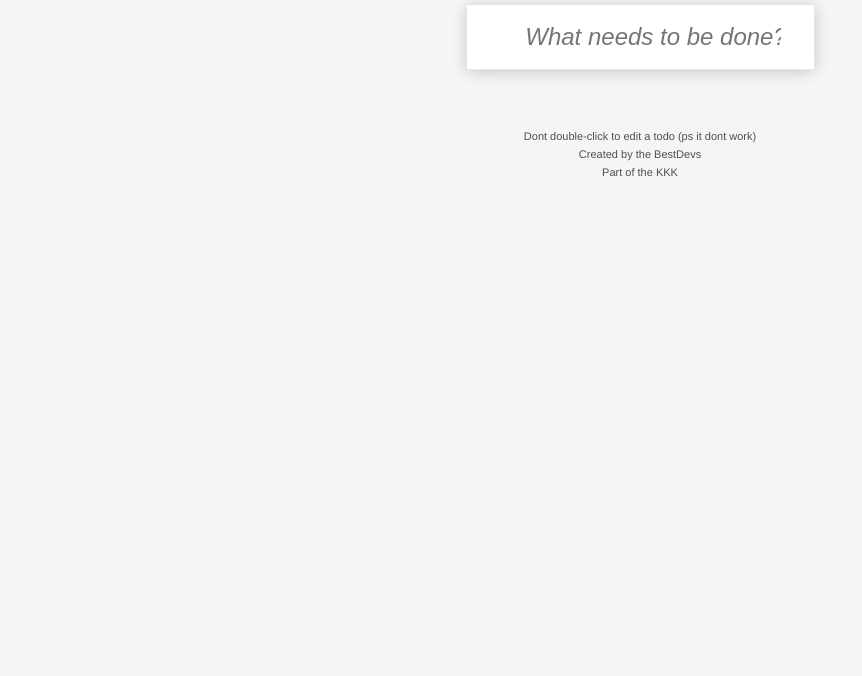
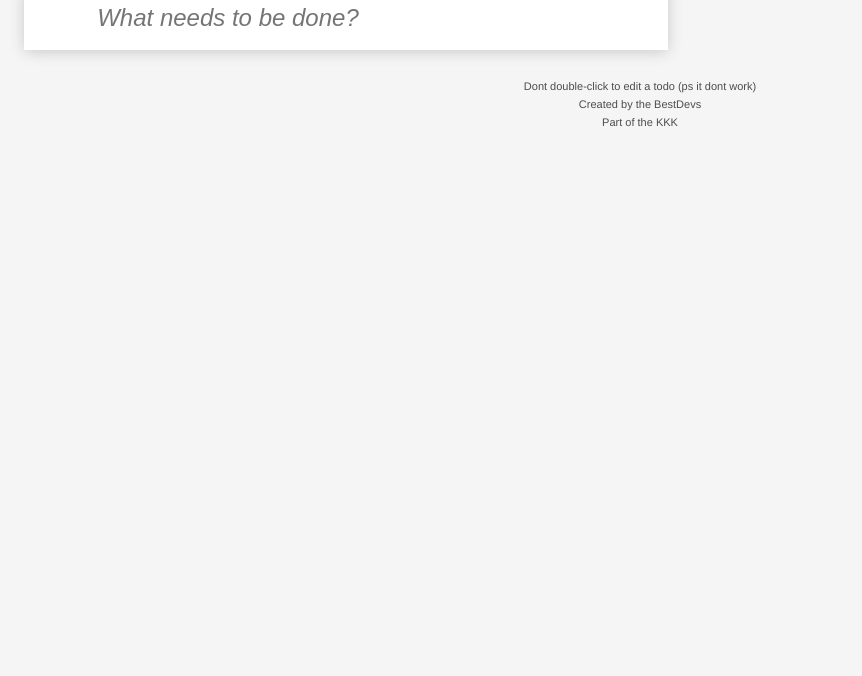
Before and after one commit to AlbinHall/Noak-och-albin-g-r-det-igen-del-2, a plain HTML site: page index.html in a window 1280 px wide. Shown: the part 124-800 px from the top of the page, without its empty margins (0-862 px from the left). Drawn offline with Linux system fonts and the light colour scheme.

Commit message:
Update style.css

```diff
--- a/style.css
+++ b/style.css
@@ -1,10 +1,7 @@
 * {
   margin: 6px;
-  box-sizing: border-box;
 }
 body{
-    display: grid;
-    justify-content: center;
     font-family: 'Helvetica Neue', Helvetica, Arial, sans-serif;
     background-color: #f5f5f5;
 }
@@ -17,15 +14,15 @@ input:focus {outline:none;}
     font-style: italic;
     border: 0;
     width: 80%;
-    margin-left: 10%;
+
 }
 form{
     display: flex;
     justify-content: center;
     padding: 11px;
-    border: solid 1px #e6e6e6;
     background-color: white;
     box-shadow: 0 2px 15px -1px rgba(0,0,0,.2);
+    width: 50%;
 }
 h1{
     color: red;
@@ -37,6 +34,5 @@ label{
     margin: 30px;
     color: #4d4d4d;
     font-size: 11px;
-    text-shadow: 0 1px 0 rgba(255, 255, 255, 0.5);
     text-align: center;
 }
```
